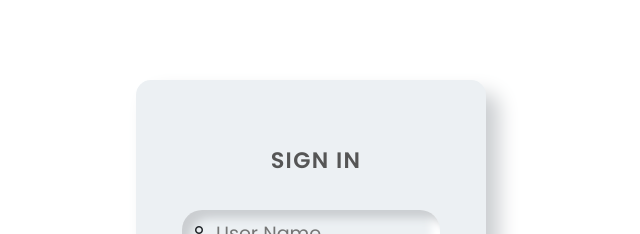
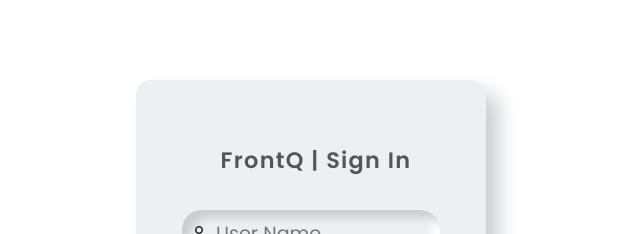
Before and after one commit to Muhammed-Safwan21/blog-form-validation, a plain HTML site: page forms/signin.html in a window 1280 px wide. Shown: the top 234 px of the page, without its empty margins (329-969 px from the left). Drawn offline with nearby package versions, Linux system fonts and the light colour scheme.

Commit message:
titles changed

```diff
--- a/forms/signin.html
+++ b/forms/signin.html
@@ -12,7 +12,7 @@
 <body>
     <div class="wrapper">
         <div class="text-center mt-4 name">
-            SIGN IN
+            FrontQ | Sign In
         </div>
         <form class="p-3 mt-3" action="../home.html">
 
```
Also changed, not shown: index.html (+1 -1 lines).
